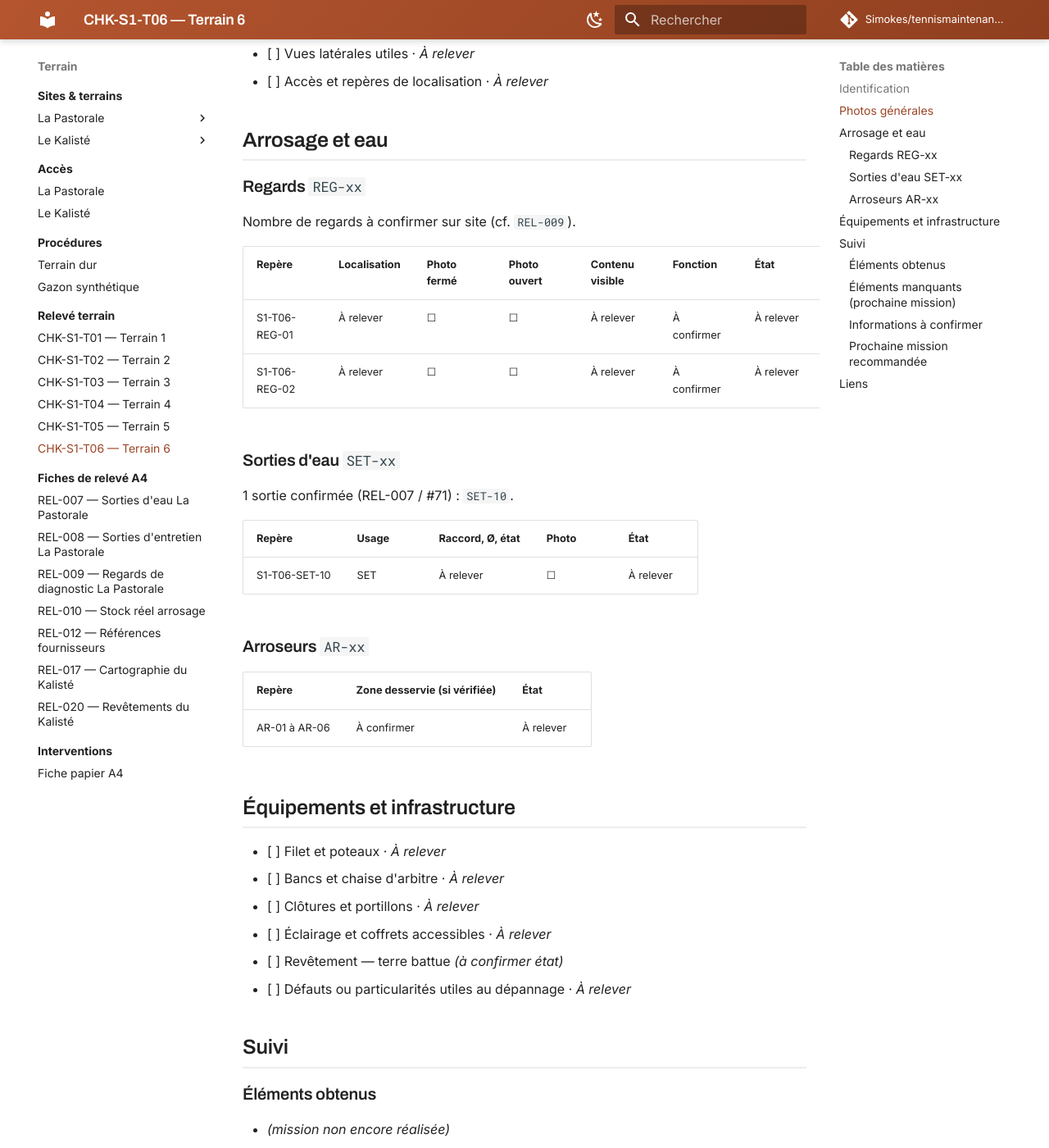
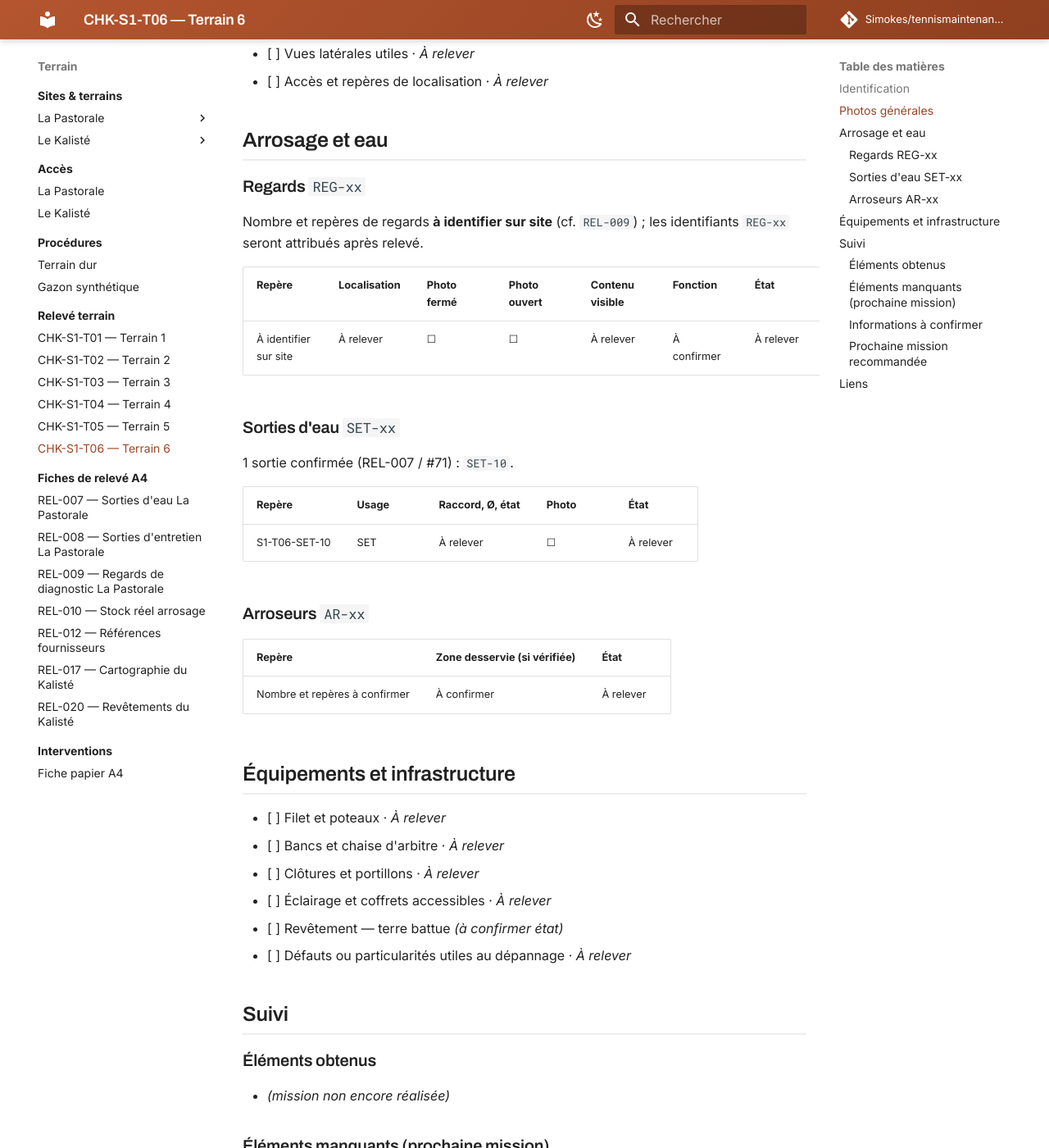
Before and after one commit to Simokes/tennismaintenance, an MkDocs documentation site: the page built from docs/checklists/CHK-S1-T06.md, in a window 1280 px wide and 1400 px high, scrolled down 822 px. Shown: the whole window at 82% size. Built offline with MkDocs 1.6.1 and Material for MkDocs 9.7.7, drawn with Linux system fonts in a browser that asks for light colours; comment, search, counter and statistics services are not loaded; some of the changed text lies outside the part shown.

Commit message:
fix(checklists): ne pas pré-créer de regards/arroseurs non relevés (T03-T06)
Suite à la review GPTReviewer (PR #77) : les checklists préparées ne doivent
pas inventer d'identifiants terrain avant relevé.

- Regards : remplacer les lignes REG-01/REG-02 par « À identifier sur site »
  (nombre et repères attribués après relevé, cf. REL-009).
- Arroseurs : remplacer « AR-01 à AR-06 » par « Nombre et repères à confirmer »
  (le nombre n'est pas confirmé par une source de référence relevée).
- Même neutralisation dans le gabarit `CHK-template.md` pour ne pas reproduire
  l'écart sur les prochains terrains.

Seuls les repères SET (confirmés par REL-007 / #71) restent pré-inscrits.

Refs #76

Co-Authored-By: Claude Opus 4.8 <noreply@anthropic.com>

```diff
--- a/checklists/CHK-S1-T06.md
+++ b/checklists/CHK-S1-T06.md
@@ -31,12 +31,11 @@ Fiche de référence : [`FIC-T06`](https://github.com/Simokes/tennismaintenance/
 
 ### Regards `REG-xx`
 
-Nombre de regards à confirmer sur site (cf. `REL-009`).
+Nombre et repères de regards **à identifier sur site** (cf. `REL-009`) ; les identifiants `REG-xx` seront attribués après relevé.
 
 | Repère | Localisation | Photo fermé | Photo ouvert | Contenu visible | Fonction | État |
 |---|---|---|---|---|---|---|
-| S1-T06-REG-01 | À relever | ☐ | ☐ | À relever | À confirmer | À relever |
-| S1-T06-REG-02 | À relever | ☐ | ☐ | À relever | À confirmer | À relever |
+| À identifier sur site | À relever | ☐ | ☐ | À relever | À confirmer | À relever |
 
 ### Sorties d'eau `SET-xx`
 
@@ -50,7 +49,7 @@ Nombre de regards à confirmer sur site (cf. `REL-009`).
 
 | Repère | Zone desservie (si vérifiée) | État |
 |---|---|---|
-| AR-01 à AR-06 | À confirmer | À relever |
+| Nombre et repères à confirmer | À confirmer | À relever |
 
 ## Équipements et infrastructure
 
@@ -72,12 +71,13 @@ Nombre de regards à confirmer sur site (cf. `REL-009`).
 - Vue générale, vues de fond et latérales.
 - Sortie `SET-10` (raccord, Ø, état, photo).
 - Regards (localisation, photos fermé/ouvert), nombre à confirmer.
-- Arroseurs AR-01 à AR-06 et leurs zones.
+- Arroseurs (nombre et repères à confirmer) et leurs zones.
 - État des équipements.
 
 ### Informations à confirmer
 
-- Nombre exact de regards et leur fonction.
+- Nombre exact de regards, leurs repères et leur fonction.
+- Nombre et repères des arroseurs.
 
 ### Prochaine mission recommandée
 
```
Also changed, not shown: checklists/CHK-S1-T03.md (+6 -6 lines), checklists/CHK-S1-T04.md (+6 -6 lines), checklists/CHK-S1-T05.md (+6 -6 lines), checklists/CHK-template.md (+4 -2 lines).
